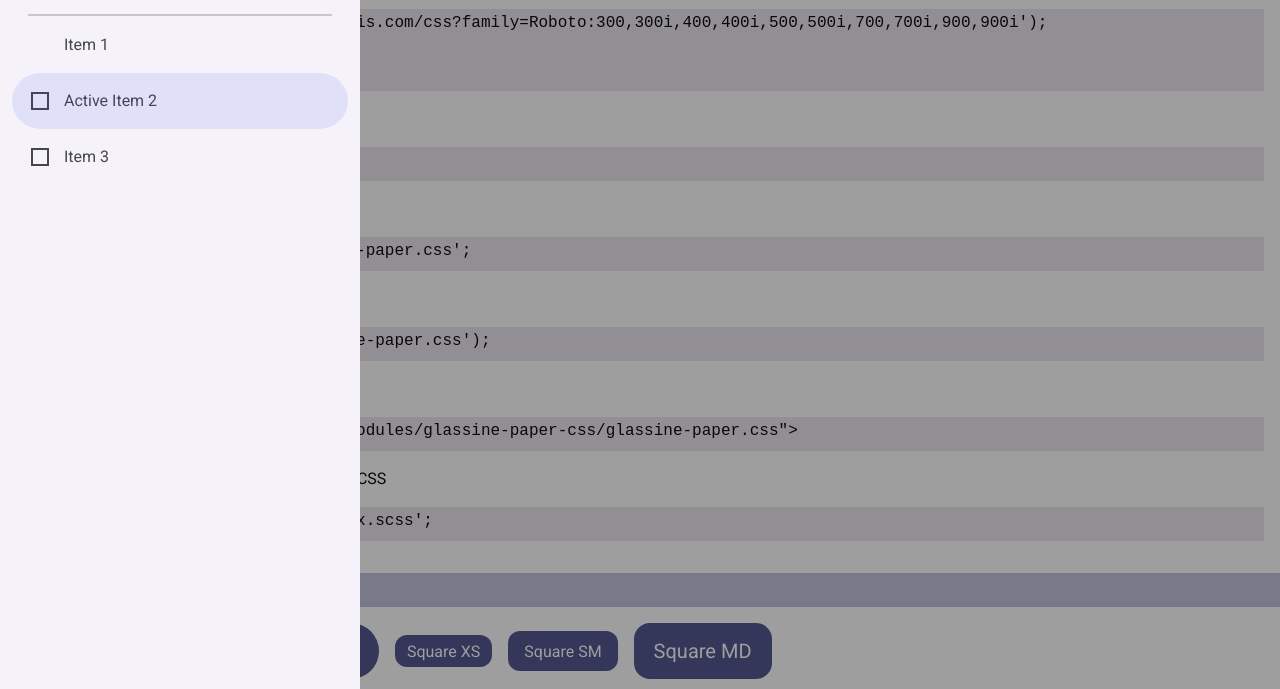
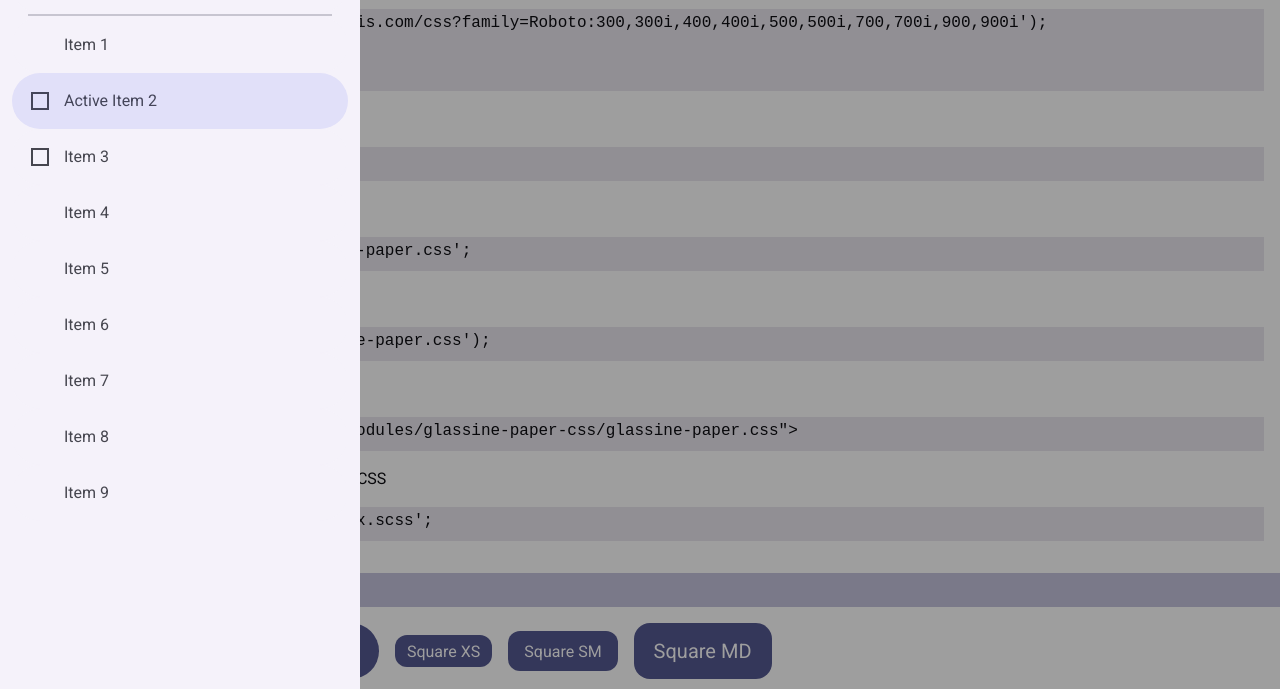
Before and after one commit to MichinobuMaeda/glassine-paper-css, a website: page docs/index.html in a window 1280 px wide. Both pictures are taken after a click on the button 28 px from the left and 32 px from the top of the page. Shown: the part 111-800 px from the top of the page. Drawn offline with Linux system fonts and the light colour scheme.

Commit message:
Enhance app bar and nav drawer styles

```diff
--- a/docs/index.html
+++ b/docs/index.html
@@ -92,6 +92,12 @@
           </svg>
           Item 3
         </button>
+        <button>Item 4</button>
+        <button>Item 5</button>
+        <button>Item 6</button>
+        <button>Item 7</button>
+        <button>Item 8</button>
+        <button>Item 9</button>
       </div>
       <div class="content-area">
         <header class="app-bar sticky">
--- a/src/app-bar.scss
+++ b/src/app-bar.scss
@@ -81,7 +81,9 @@ $app-bar-padding-vertical: calc(($app-bar-height - $spacing-48px) / 2);
   svg {
     display: inline-block;
     height: $spacing-48px;
-    margin-right: $spacing-2px;
+    width: $spacing-48px;
+    min-width: $spacing-48px;
+    margin-right: $spacing-4px;
   }
 
   .title-area {
--- a/src/nav-drawer.scss
+++ b/src/nav-drawer.scss
@@ -25,9 +25,12 @@ $nav-button-gap: $spacing-12px;
   height: 100%;
   padding: $nav-drawer-y-padding $nav-drawer-x-padding;
 
+  overflow-y: scroll;
+
   &:not(.modal) {
     position: sticky;
     width: $nav-drawer-width;
+    min-width: $nav-drawer-width;
     background-color: light-dark(
       var(--color-light-surface-container-low),
       var(--color-dark-surface-container-low)
@@ -50,7 +53,7 @@ $nav-button-gap: $spacing-12px;
 
   &.modal::before {
     content: '';
-    position: absolute;
+    position: fixed;
     top: 0;
     left: $nav-drawer-width;
     right: calc($nav-drawer-width - 100vw);
@@ -89,6 +92,7 @@ $nav-button-gap: $spacing-12px;
     gap: $nav-button-gap;
     width: $nav-drawer-button-width;
     height: $nav-drawer-button-height;
+    min-height: $nav-drawer-button-height;
     border-radius: calc($nav-drawer-button-height / 2);
     padding: $spacing-16px $spacing-24px $spacing-16px
       calc($spacing-16px + $nav-button-icon-size + $nav-button-gap);
```
Also changed, not shown: docs/glassine-paper.css, glassine-paper.min.css, 2 other files.
